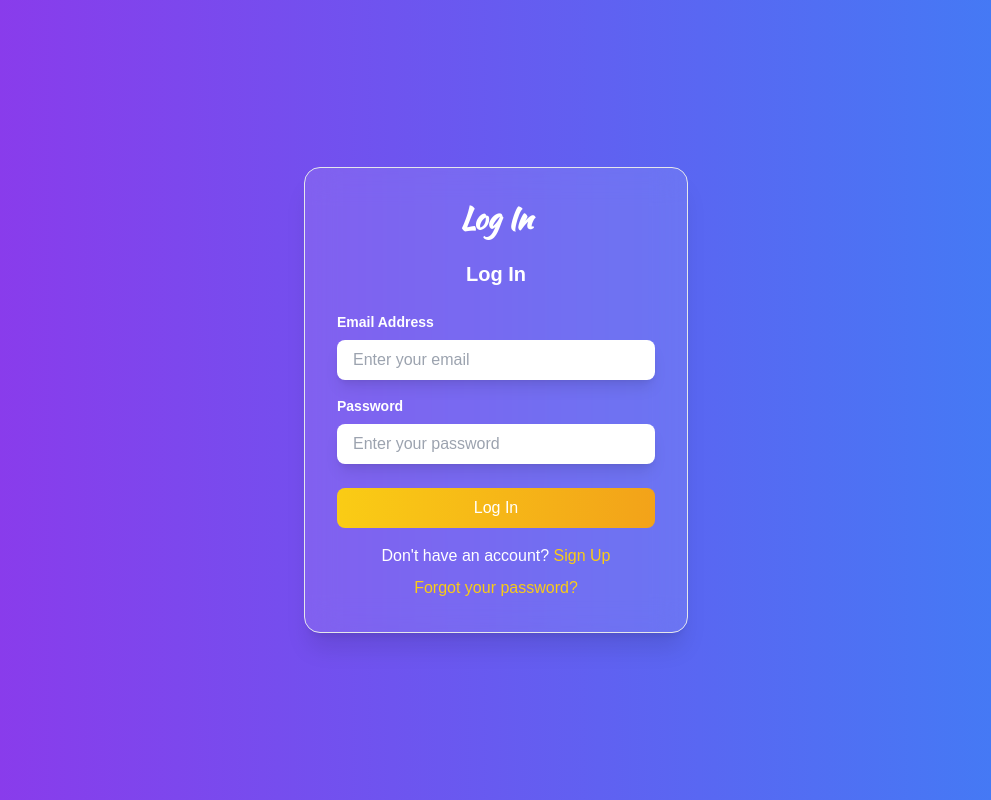
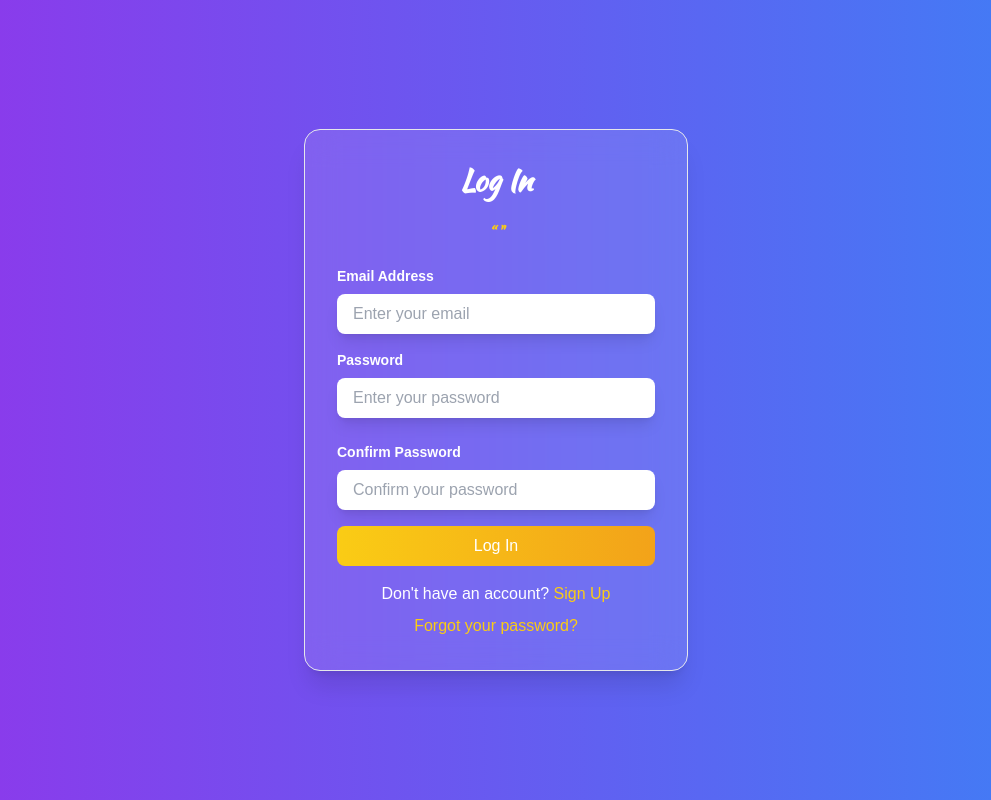
Before and after one commit to andrewindeche/brandinfluencerapp, a Next.js app in the folder frontend/: page /login in a window 1280 px wide. Shown: the whole page, without its empty margins (144-1135 px from the left). Built offline with nearby package versions, Linux system fonts and the light colour scheme; a web font is replaced by a local one.

Commit message:
Add password confirmation state

```diff
--- a/frontend/src/pages/login.tsx
+++ b/frontend/src/pages/login.tsx
@@ -10,6 +10,8 @@ const LoginForm: React.FC = () => {
 
   const [email, setEmailState] = useState('');
   const [password, setPassword] = useState('');
+  const [confirmPassword, setConfirmPassword] = useState('');
+  const [passwordsMatch, setPasswordsMatch] = useState(true);
   const [showSuccessDialog, setShowSuccessDialog] = useState(false);
 
   const router = useRouter();
@@ -38,11 +40,19 @@ const LoginForm: React.FC = () => {
     setPassword(e.target.value);
   };
 
+  const handleConfirmPasswordChange = (
+    e: React.ChangeEvent<HTMLInputElement>,
+  ) => {
+    setConfirmPassword(e.target.value);
+    setPasswordsMatch(password === e.target.value);
+  };
+
   const handleSubmit = (e: React.FormEvent) => {
     e.preventDefault();
     if (email && password) {
       setEmailState('');
       setPassword('');
+      setConfirmPassword('');
 
       switch (userType) {
         case 'brand':
@@ -85,8 +95,38 @@ const LoginForm: React.FC = () => {
           Log In
         </h2>
         <form onSubmit={handleSubmit}>
-          <p className="text-xl font-bold text-center text-white mb-6">
-            {userType === 'brand' ? 'Brand Log In' : 'Log In'}
+          <p className="text-xxl font-bold text-center text-yellow-400 mb-6">
+            {userType === 'brand' ? (
+              <div>
+                <h2 className="text-center text-sm font-bold mb-4">
+                  Welcome, Log in as Brand!
+                </h2>
+              </div>
+            ) : userType === 'influencer' ? (
+              <div>
+                <h2 className="text-center text-sm font-bold mb-4">
+                  Welcome, Log in as Influencer!
+                </h2>
+              </div>
+            ) : userType === 'admin' ? (
+              <div>
+                <h2 className="text-center text-sm font-bold mb-4">
+                  Admin Dashboard
+                </h2>
+              </div>
+            ) : userType === 'user' ? (
+              <div>
+                <h2 className="text-center text-sm font-bold mb-4">
+                  Welcome, Log in asUser!
+                </h2>
+              </div>
+            ) : (
+              <div>
+                <h2 className="text-center text-sm font-bold mb-4">
+                  &ldquo; &quot;
+                </h2>
+              </div>
+            )}
           </p>
           <div className="mb-4">
             <label
@@ -121,10 +161,34 @@ const LoginForm: React.FC = () => {
               placeholder="Enter your password"
             />
           </div>
+          <div className="mb-4">
+            <label
+              className="block text-white text-sm font-semibold mb-2"
+              htmlFor="confirmPassword"
+            >
+              Confirm Password
+            </label>
+            <input
+              type="password"
+              id="confirmPassword"
+              value={confirmPassword}
+              onChange={handleConfirmPasswordChange}
+              className={`w-full px-4 py-2 rounded-lg text-black focus:outline-none focus:ring-2 ${
+                passwordsMatch ? 'focus:ring-yellow-400' : 'focus:ring-red-400'
+              } shadow-lg`}
+              placeholder="Confirm your password"
+            />
+            {!passwordsMatch && (
+              <p className="text-red-400 text-sm mt-1">
+                Passwords do not match
+              </p>
+            )}
+          </div>
 
           <button
             type="submit"
             className="w-full bg-gradient-to-r from-yellow-400 to-red-600 text-white py-2 rounded-lg hover:shadow-lg transition-transform transform hover:scale-105"
+            disabled={!passwordsMatch}
           >
             Log In
           </button>
```
